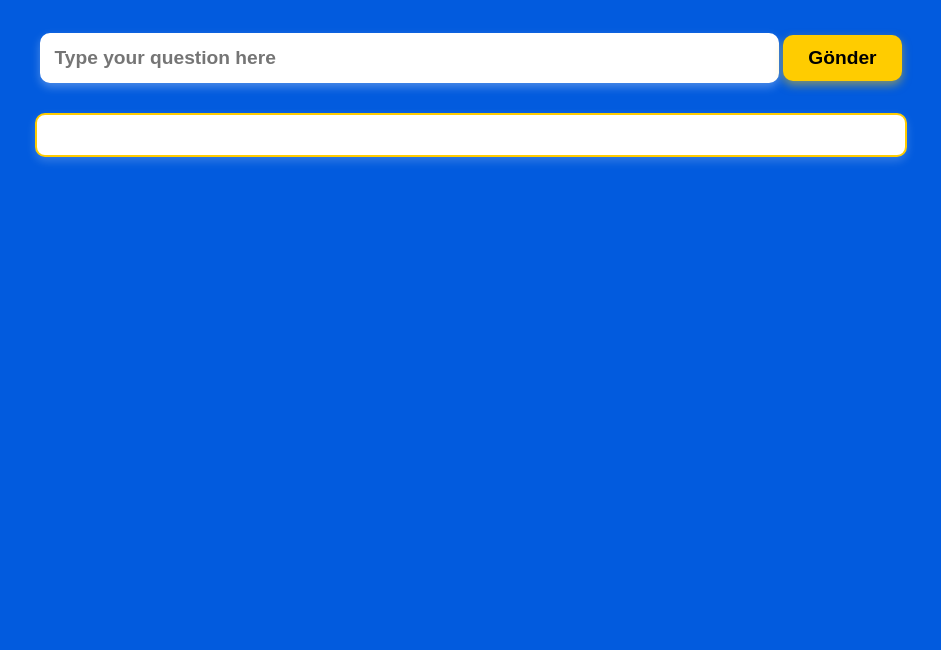
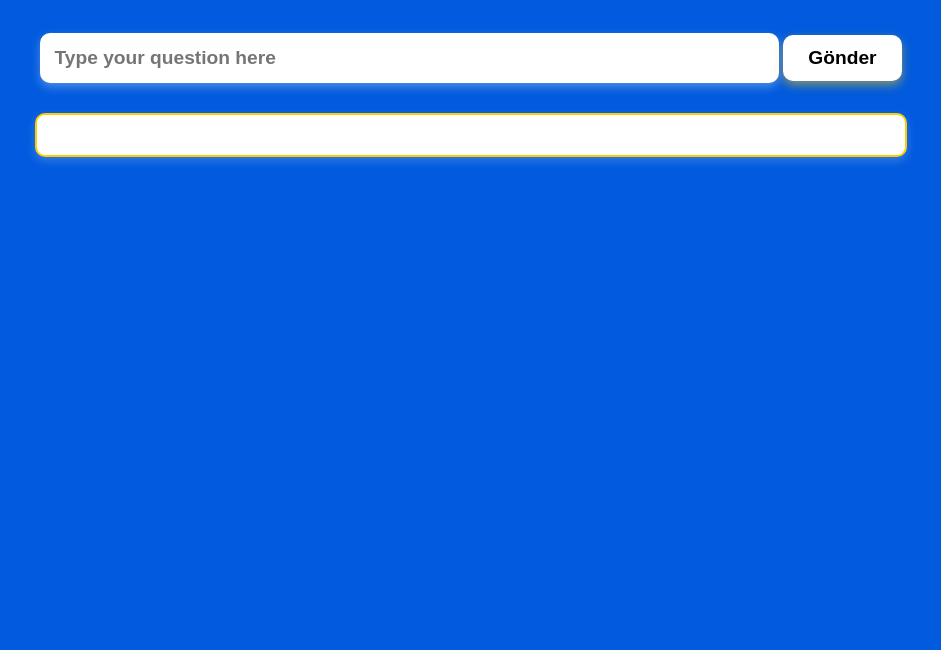
Before and after one commit to eytanbarakas/vocabrai, a plain HTML site: page index.html in a window 1280 px wide. Shown: the part 150-800 px from the top of the page, without its empty margins (169-1110 px from the left). Drawn offline with nearby package versions, Linux system fonts and the light colour scheme.

Commit message:
Update index.html

```diff
--- a/index.html
+++ b/index.html
@@ -47,7 +47,7 @@
 
     /* Button Style */
     #fetch-data {
-      background-color: #ffcc00;
+      background-color: #ffffff;
       color: #000000;
       font-size: 1.2rem;
       font-weight: bold;
```
